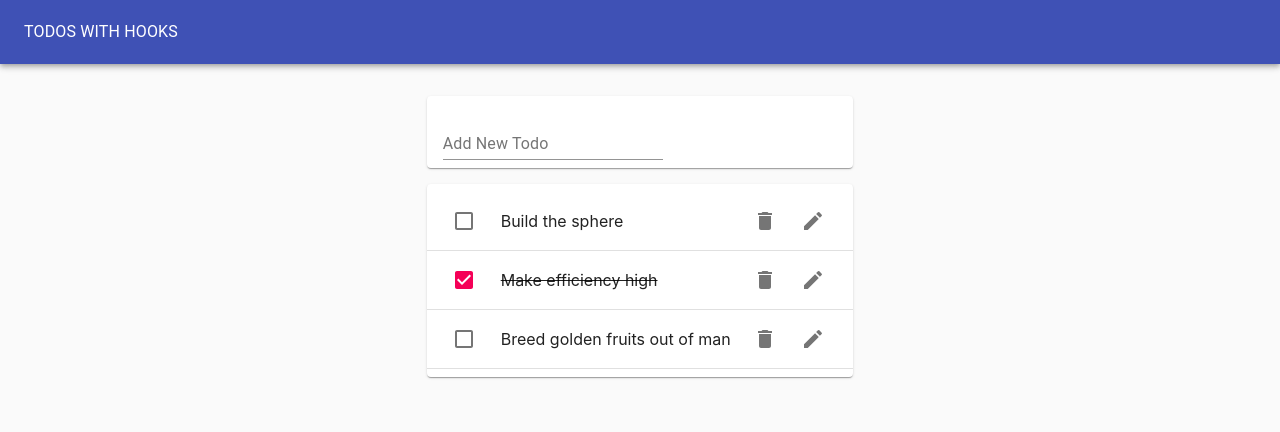
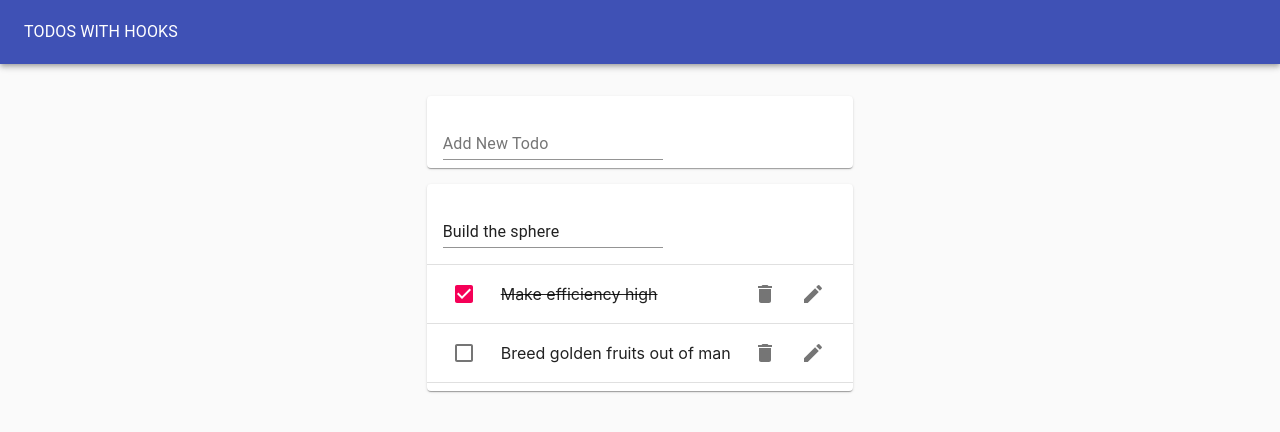
Before and after one commit to appsius/todo_four, a React (Create React App) app: page / in a window 1280 px wide. Both pictures are taken after a click on the button 813 px from the left and 221 px from the top of the page. Shown: the top 432 px of the page. Built offline with nearby package versions, Linux system fonts and the light colour scheme; the HTML template or start-up script is replaced by a standard one.

Commit message:
Editing w/ Hooks

```diff
--- /dev/null
+++ b/src/EditTodoForm.js
@@ -0,0 +1,26 @@
+import React from 'react';
+import useInputState from './hooks/useInputState';
+import { TextField } from '@material-ui/core';
+
+function EditTodoForm({ id, task, editTodo, toggleEditForm }) {
+  const [value, handleChange, reset] = useInputState(task);
+  return (
+    <form
+      onSubmit={e => {
+        e.preventDefault();
+        editTodo(id, value);
+        reset();
+        toggleEditForm();
+      }}
+    >
+      <TextField
+        margin='normal'
+        value={value}
+        onChange={handleChange}
+        fullWidth
+      />
+    </form>
+  );
+}
+
+export default EditTodoForm;
--- a/src/Todo.js
+++ b/src/Todo.js
@@ -1,4 +1,6 @@
 import React from 'react';
+import useToggleState from './hooks/useToggleState';
+import EditTodoForm from './EditTodoForm';
 import ListItem from '@material-ui/core/ListItem';
 import ListItemText from '@material-ui/core/ListItem';
 import Checkbox from '@material-ui/core/Checkbox';
@@ -7,9 +9,19 @@
 import EditIcon from '@material-ui/icons/Edit';
 import ListItemSecondaryAction from '@material-ui/core/ListItemSecondaryAction';
 
-function Todo({ id, task, completed, removeTodo, toggleTodo }) {
+function Todo({ id, task, completed, removeTodo, toggleTodo, editTodo }) {
+  const [isEditing, toggle] = useToggleState(false);
   return (
     <ListItem>
+      {isEditing ? (
+        <EditTodoForm
+          editTodo={editTodo}
+          id={id}
+          task={task}
+          toggleEditForm={toggle}
+        />
+      ) : (
+        <>
           <Checkbox
             tabIndex={-1}
             checked={completed}
@@ -24,10 +36,12 @@
             <IconButton aria-label='Delete' onClick={() => removeTodo(id)}>
               <DeleteIcon />
             </IconButton>
-        <IconButton aria-label='Edit'>
+            <IconButton aria-label='Edit' onClick={toggle}>
               <EditIcon />
             </IconButton>
           </ListItemSecondaryAction>
+        </>
+      )}
     </ListItem>
   );
 }
--- a/src/TodoApp.js
+++ b/src/TodoApp.js
@@ -30,6 +30,12 @@
     );
     setTodos(updatedTodos);
   };
+  const editTodo = (todoId, newTask) => {
+    const updatedTodos = todos.map(todo =>
+      todo.id === todoId ? { ...todo, task: newTask } : todo
+    );
+    setTodos(updatedTodos);
+  };
   return (
     <Paper
       style={{
@@ -52,6 +58,7 @@
             todos={todos}
             removeTodo={removeTodo}
             toggleTodo={toggleTodo}
+            editTodo={editTodo}
           />
         </Grid>
       </Grid>
--- a/src/TodoList.js
+++ b/src/TodoList.js
@@ -4,7 +4,7 @@
 import Divider from '@material-ui/core/Divider';
 import Todo from './Todo';
 
-function TodoList({ todos, removeTodo, toggleTodo }) {
+function TodoList({ todos, removeTodo, toggleTodo, editTodo }) {
   return (
     <Paper>
       <List>
@@ -17,6 +17,7 @@
               completed={todo.completed}
               removeTodo={removeTodo}
               toggleTodo={toggleTodo}
+              editTodo={editTodo}
             />
             <Divider />
           </>
--- /dev/null
+++ b/src/hooks/useToggleState.js
@@ -0,0 +1,11 @@
+import { useState } from 'react';
+function useToggle(initialVal = false) {
+  // call useState, "reserve piece of state"
+  const [state, setState] = useState(initialVal);
+  const toggle = () => {
+    setState(!state);
+  };
+  // return piece of state, and a function to toggle it
+  return [state, toggle];
+}
+export default useToggle;
```
Lines whose indentation alone changed are shown as unchanged.
